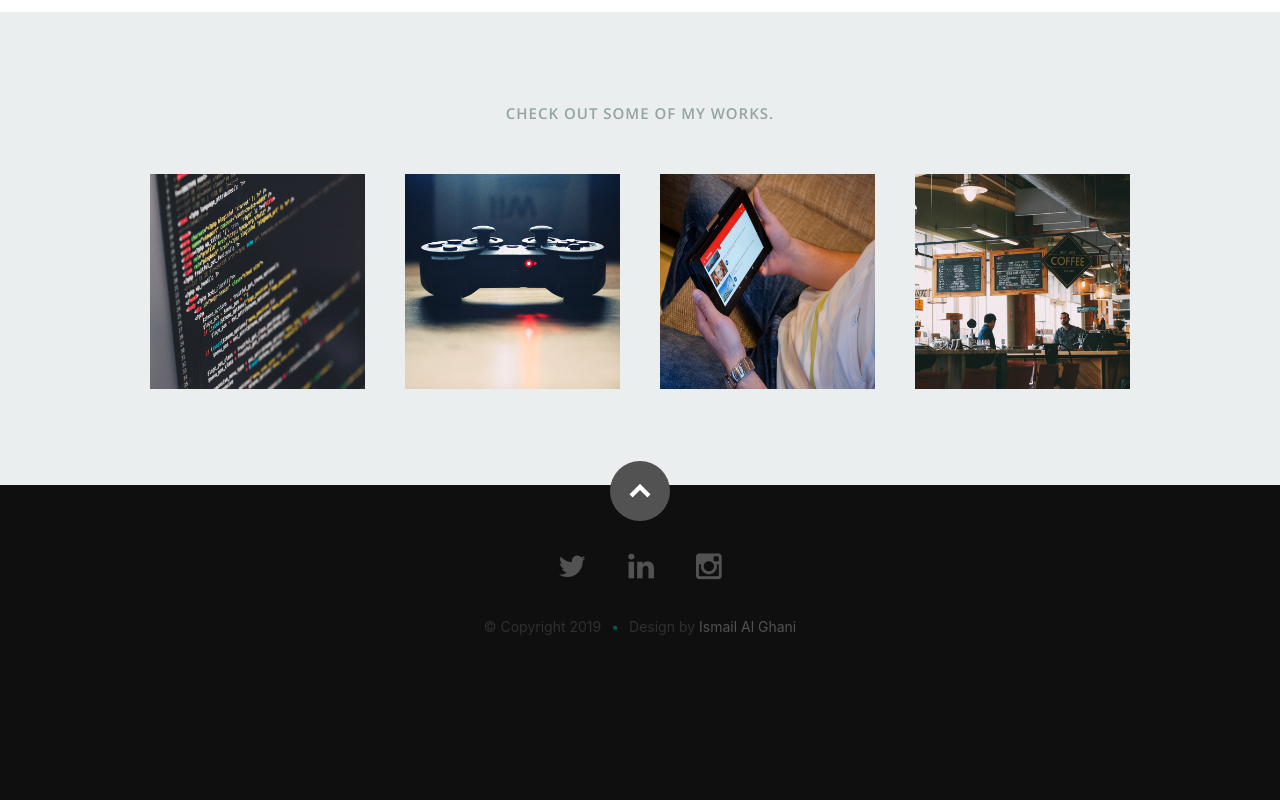
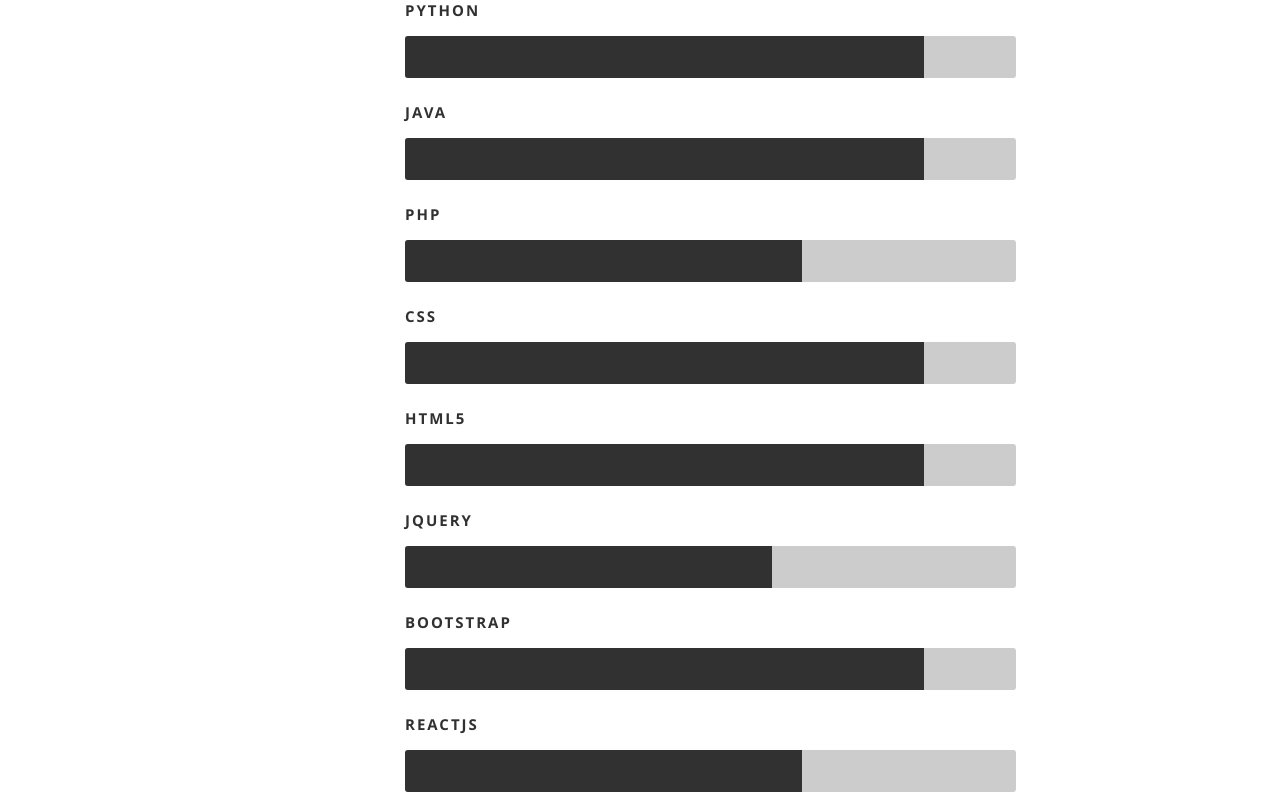
Before and after one commit to IsmailAlGhani/Aboutme, a React (Create React App) app: page / in a window 1280 px wide. Shown: the part 2140-2940 px from the top of the page. Before the commit the page ends 2830 px from the top, so only its background shows below. Built offline with nearby package versions, Linux system fonts and the light colour scheme.

Commit message:
Add bar skill

```diff
--- a/public/css/layout.css
+++ b/public/css/layout.css
@@ -325,35 +325,45 @@
    border-radius: 3px 0 0 3px;
 }
 
-.photoshop {
-  	width: 60%;
+.python {
+  	width: 85%;
   	-moz-animation: photoshop 2s ease;
   	-webkit-animation: photoshop 2s ease;
 }
-.illustrator {
-  	width: 55%;
+.java {
+  	width: 85%;
   	-moz-animation: illustrator 2s ease;
   	-webkit-animation: illustrator 2s ease;
 }
-.wordpress {
-  	width: 50%;
+.php {
+  	width: 65%;
   	-moz-animation: wordpress 2s ease;
   	-webkit-animation: wordpress 2s ease;
 }
 .css {
-  	width: 90%;
+  	width: 85%;
   	-moz-animation: css 2s ease;
   	-webkit-animation: css 2s ease;
 }
 .html5 {
-  	width: 80%;
+  	width: 85%;
   	-moz-animation: html5 2s ease;
   	-webkit-animation: html5 2s ease;
 }
 .jquery {
-  	width: 50%;
+  	width: 60%;
   	-moz-animation: jquery 2s ease;
   	-webkit-animation: jquery 2s ease;
+}
+.bootstrap {
+   width: 85%;
+   -moz-animation: jquery 2s ease;
+   -webkit-animation: jquery 2s ease;
+}
+.reactjs {
+   width: 65%;
+   -moz-animation: jquery 2s ease;
+   -webkit-animation: jquery 2s ease;
 }
 
 @-moz-keyframes photoshop {
--- a/src/components/resume/resume.js
+++ b/src/components/resume/resume.js
@@ -42,6 +42,26 @@
                             </div>
                         </div>
                     </div>
+                    <div className="row skill">
+                        <div className="three columns header-col">
+                            <h1><span>Skills</span></h1>
+                        </div>
+                        <div className="nine columns main-col">
+                            <p>This is a skill that I gained during my studies.</p>
+                            <div className="bars">
+                                <ul className="skills">
+                                    <li><span className="bar-expand python" /><em>Python</em></li>
+                                    <li><span className="bar-expand java" /><em>Java</em></li>
+                                    <li><span className="bar-expand php" /><em>PHP</em></li>
+                                    <li><span className="bar-expand css" /><em>CSS</em></li>
+                                    <li><span className="bar-expand html5" /><em>HTML5</em></li>
+                                    <li><span className="bar-expand jquery" /><em>jQuery</em></li>
+                                    <li><span className="bar-expand bootstrap" /><em>Bootstrap</em></li>
+                                    <li><span className="bar-expand reactjs" /><em>ReactJS</em></li>
+                                </ul>
+                            </div>
+                        </div>
+                    </div>
                 </section>
             </React.Fragment>
         );
```
